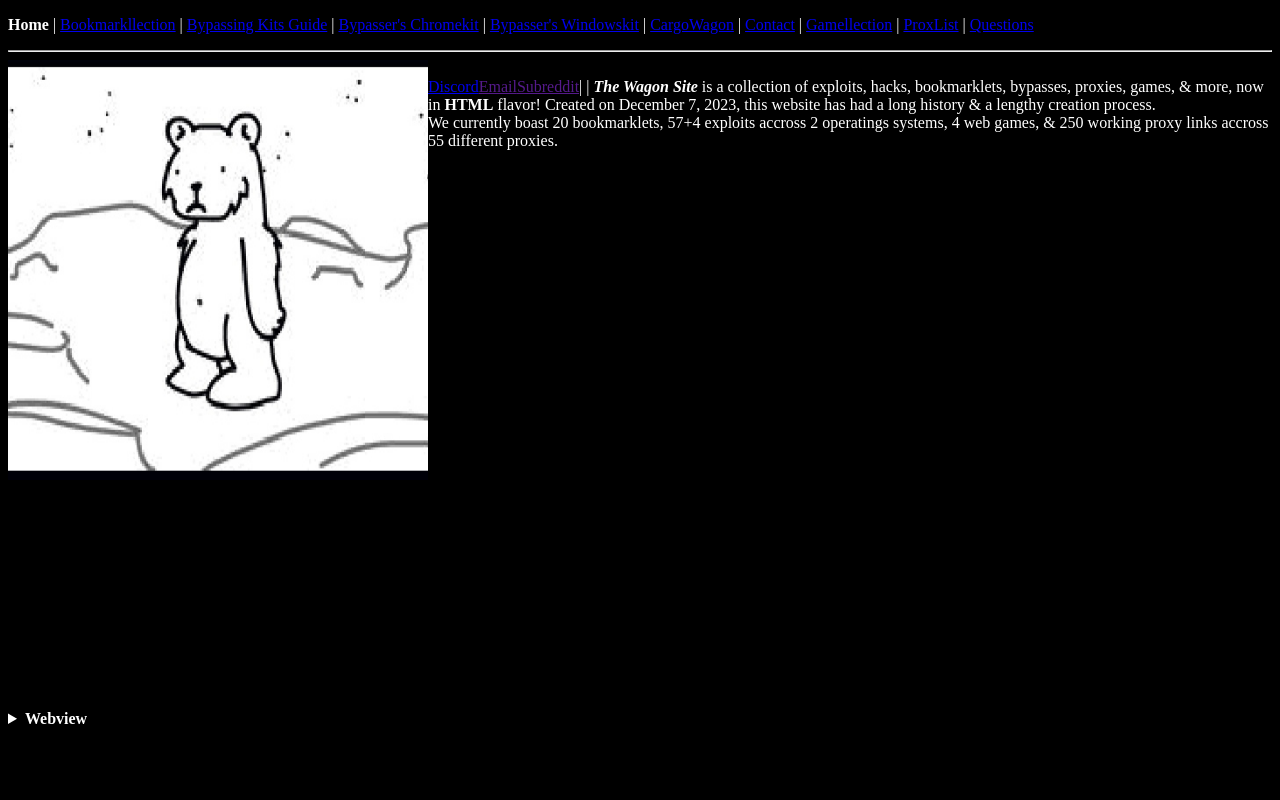
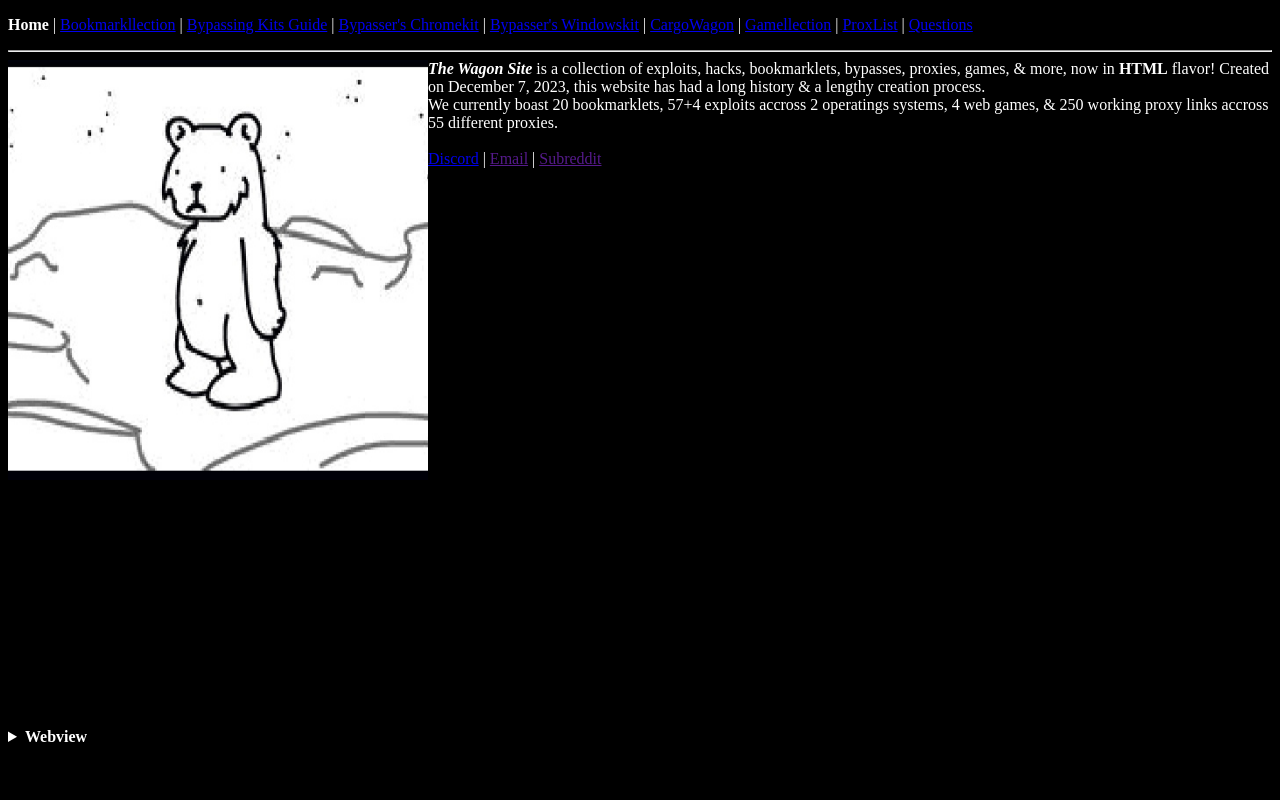
Before and after one commit to The-Wagonization/The-Wagon-Site, a website: page Pages/Home.html in a window 1280 px wide. Shown: the top 800 px of the page. Drawn offline with Linux system fonts and the light colour scheme; a web font is replaced by a local one.

Commit message:
removed contact from the navigation section
on home, can't wait to make more commits bc you can only edit 1 page at a time on github!

```diff
--- a/Pages/Home.html
+++ b/Pages/Home.html
@@ -49,14 +49,15 @@
     </head>
     <audio id="background-music" src="..\Audio\MapOfTheStars.mp3" autoplay loop></audio>
     <body>
-        <p class=""><b>Home</b> | <a href="..\Pages\Bookmarkllection.html">Bookmarkllection</a> |  <a href="..\Pages\BypassingKitsGuide.html">Bypassing Kits Guide</a> | <a href="..\Pages\Bypasser'sChromekit.html">Bypasser's Chromekit</a> | <a href="..\Pages\Bypasser'sWindowskit.html">Bypasser's Windowskit</a> | <a href="..\Pages\CargoWagon.html">CargoWagon</a> | <a href="..\Pages\Contact.html">Contact</a> | <a href="..\Pages\Gamellection.html">Gamellection</a> | <a href="..\Pages\ProxList.html">ProxList</a> | <a href="..\Pages\Questions.html">Questions</a></p>
+        <p class=""><b>Home</b> | <a href="..\Pages\Bookmarkllection.html">Bookmarkllection</a> |  <a href="..\Pages\BypassingKitsGuide.html">Bypassing Kits Guide</a> | <a href="..\Pages\Bypasser'sChromekit.html">Bypasser's Chromekit</a> | <a href="..\Pages\Bypasser'sWindowskit.html">Bypasser's Windowskit</a> | <a href="..\Pages\CargoWagon.html">CargoWagon</a> | <a href="..\Pages\Gamellection.html">Gamellection</a> | <a href="..\Pages\ProxList.html">ProxList</a> | <a href="..\Pages\Questions.html">Questions</a></p>
         <hr>
         <img src="..\Images\PlaceholderBear.png" alt="DESMOND THE MOON BEAR" style="float: left; width:420px; height:420px;">
-        <br>
-        <a style="float: left;" href="https://discord.com/invite/mSZ2YWzg68">Discord</a> | <a style="float: left;" href="">Email</a> | <a style="float: left;" href="">Subreddit</a>
         <b><i>The Wagon Site</i></b> is a collection of exploits, hacks, bookmarklets, bypasses, proxies, games, & more, now in <b>HTML</b> flavor! Created on December 7, 2023, this website has had a long history & a lengthy creation process.
         <br>
         We currently boast 20 bookmarklets, 57+4 exploits accross 2 operatings systems, 4 web games, & 250 working proxy links accross 55 different proxies.
+        <br>
+        <br>
+        <a href="https://discord.com/invite/mSZ2YWzg68">Discord</a> | <a href="">Email</a> | <a href="">Subreddit</a>
         <div style="line-height:3500%;">
             <br>
         </div>
```
